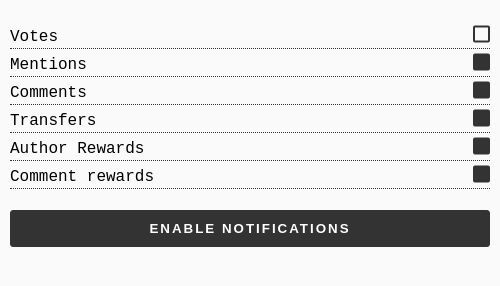
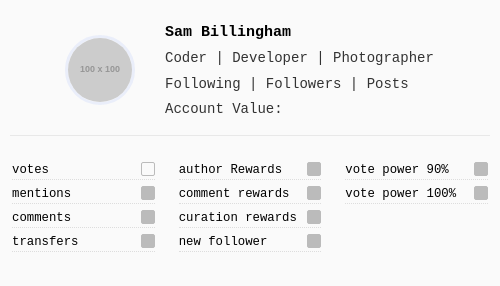
Before and after one commit to code-with-sam/steem-notifier, an Electron app: page index.html in a window 500 px wide. Drawn offline with nearby package versions, Linux system fonts and the light colour scheme; placeholder pictures from the web are drawn by us.

Commit message:
re-design main interface

```diff
--- a/index.html
+++ b/index.html
@@ -10,30 +10,30 @@
       body {
         font-family: Inconsolata, 'Courier New', Courier, monospace;
         margin: 0;
-        padding: 10px;
         background-color: #fafafa;
+      }
+      .cf {
+        overflow: auto;
+        zoom: 1;
       }
 
       p {
         font-size: 14px;
         color: #333;
       }
-      ul {
-          display: block;
-          padding: 0;
-      }
       li {
         padding: 2px 0;
         list-style: none;
         margin: 5px 0;
         position: relative;
-        border-bottom: dotted 1px #333;
+        border-bottom: dotted 1px #ddd;
+        font-size: 0.77rem;
       }
       .check-box {
-        height: 17px;
-        width: 17px;
+        height: 14px;
+        width: 14px;
         border-radius: 2px;
-        border: solid 0.16rem #333;
+        border: solid 0.12rem #bbb;
         position: absolute;
         right: 0;
         top: 8px;
@@ -41,25 +41,9 @@
         cursor: pointer;
       }
       .check-box.checked {
-        background-color: #333;
+        background-color: #bbb;
       }
-      input {
-      }
-      button {
-        float: left;
-        border: solid 1px #333;
-        text-transform: uppercase;
-        letter-spacing: 2px;
-        font-weight: bold;
-        background: #333;
-        color: #fff;
-        width: 100%;
-        padding: 10px 0;
-        margin: 5px 0;
-        border-radius: 3px;
-        cursor: pointer;
-      }
-      button:focus {outline:0;}
+
       span {
         float: left;
         font-weight: 700;
@@ -67,35 +51,7 @@
         font-size: 19px;
       }
 
-      .de-active-btn {
-        display: none;
-        background-color: #d67070;
-        border-color: #d67070;
-      }
-      .overlay {
-        position: absolute;
-        top: -145px;
-        right: 5px;
-        background: #acdc9c;
-        border-radius: 3px;
-        opacity: 0.5;
-        transform: translateY(0px);
-        transition: all 700ms;
-        background: #333;
-      }
 
-      .overlay p {
-        text-align: center;
-        padding: 4px 11px 6px 9px;
-        margin: 0;
-        color: #fff;
-        text-transform: uppercase;
-        letter-spacing: 0.02rem;
-      }
-      .overlay.active {
-        transform: translateY(150px);
-        opacity: 0.97;
-      }
 
       .intro-pane {
         display: none;
@@ -106,16 +62,20 @@
         left: 0;
         right: 0;
         bottom: 0;
-        background: rgba(255,255,255,0.92);
+        background: rgba(245,245,245,0.90);
         padding: 15vh 15vw;
         z-index: 1;
       }
       .intro-pane__inner {
-        /*padding: */
+        position: absolute;
+        top: 50%;
+        left: 50%;
+        transform: translate(-50%, -50%);
+        width: 70%;
         text-align: center;
-        background-color: #fafafa;
+        background-color: #fff;
         border: #fdfdfd solid 1px;
-        box-shadow: 0 0 30px rgba(0,0,0,0.15);
+        box-shadow: 0 0 38px rgba(30,30,30,0.23);
         border-radius: 4px;
         padding: 15px 30px;
       }
@@ -153,6 +113,56 @@
         line-height: 33px;
         margin-top: 5px;
       }
+
+
+      .notifactions__user {
+        width: 100%;
+        padding: 15px 15px 0;
+      }
+
+      .notifications__select {
+        width: 100%;
+      }
+      .notifications__select ul {
+        width: 33.333%;
+        float: left;
+        padding: 15px 12px 5px;
+        margin: 0;
+      }
+      .notifications__user-profile {
+        float: left;
+        padding: 20px 0 20px 50px;
+
+      }
+      .notifications__user-inner {
+        float: left;
+        padding-left: 30px;
+      }
+      .notifactions__user-name {
+        font-size: 15px;
+        line-height: 1;
+      }
+      .notifactions__user-name,
+      .notifactions__user-bio,
+      .notifactions__user-stats,
+      .notifactions__user-value {
+        line-height: 0.8
+      }
+
+
+      .notifactions__user-image {
+
+        border-radius: 50%;
+        border: solid 3px rgba(112,146,243,0.12);
+        width: 70px;
+      }
+      hr {
+          margin: 5px auto;
+          border: none;
+          border-bottom: solid 1px #e8e8e8;
+          width: calc(100% - 20px);
+
+      }
     </style>
   </head>
   <body>
@@ -171,24 +181,42 @@
           </div>
       </section>
 
-    <div class="options">
-      <ul>
-        <li data-notification="votes">Votes <span class="check-box "></span></li>
-        <li data-notification="mentions">Mentions<span class="check-box checked"></span></li>
-        <li data-notification="comments">Comments <span class="check-box checked"></span></li>
-        <li data-notification="transfers">Transfers<span class="check-box checked"></span></li>
-        <li data-notification="authorRewards">Author Rewards<span class="check-box checked"></span></li>
-        <li data-notification="commentRewards">Comment rewards<span class="check-box checked"></span></li>
-      </ul>
-    </div>
-    <div class="">
-      <button class="active-btn">Enable Notifications</btn>
-      <button class="de-active-btn">Disable Notifications</btn>
-    </div>
+    <section class="notifications ">
+      <div class="notifactions__user cf">
+        <div class="notifications__user-profile">
+          <img class="notifactions__user-image" src="http://placehold.it/100x100">
+        </div>
+        <div class="notifications__user-inner">
+          <h2 class="notifactions__user-name">Sam Billingham</h2>
+          <p class="notifactions__user-bio">Coder | Developer | Photographer</p>
+          <p class="notifactions__user-stats"> Following | Followers | Posts </p>
+          <p class="notifactions__user-value">Account Value: </p>
+        </div>
+      </div>
+      <hr>
+      <div class="notifications__select cf">
+        <ul>
+          <li data-notification="votes">votes <span class="check-box "></span></li>
+          <li data-notification="mentions">mentions<span class="check-box checked"></span></li>
+          <li data-notification="comments">comments <span class="check-box checked"></span></li>
+          <li data-notification="transfers">transfers<span class="check-box checked"></span></li>
+        </ul>
+        <ul>
+          <li data-notification="authorRewards">author Rewards<span class="check-box checked"></span></li>
+          <li data-notification="commentRewards">comment rewards<span class="check-box checked"></span></li>
+          <li data-notification="curationReward">curation rewards<span class="check-box checked"></span></li>
+          <li data-notification="newFollower">new follower<span class="check-box checked"></span></li>
+        </ul>
+        <ul>
+          <li data-notification="newFollower">vote power 90%<span class="check-box checked"></span></li>
+          <li data-notification="votePower">vote power 100%<span class="check-box checked"></span></li>
+        </ul>
+      </div>
+
+    </section>
+
     </main>
-    <div class="overlay">
-      <p>Enabled ✅</p>
-    </div>
+
     <script>
       // You can also require other files to run in this process
       require('./browser.js')
--- a/main.js
+++ b/main.js
@@ -53,8 +53,8 @@ function createWindow() {
   }
 
   appView = new BrowserWindow({
-    width: 450,
-    height: 250,
+    width: 500,
+    height: 300,
     frame: true,
     show: false,
     // resizable: false,
```
